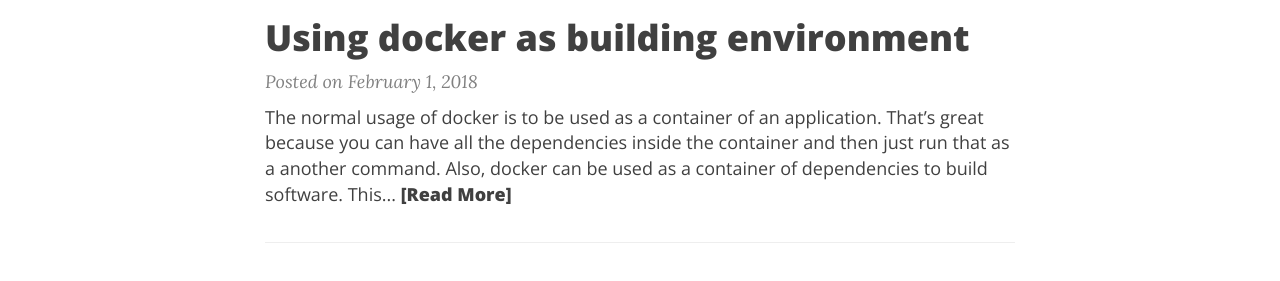
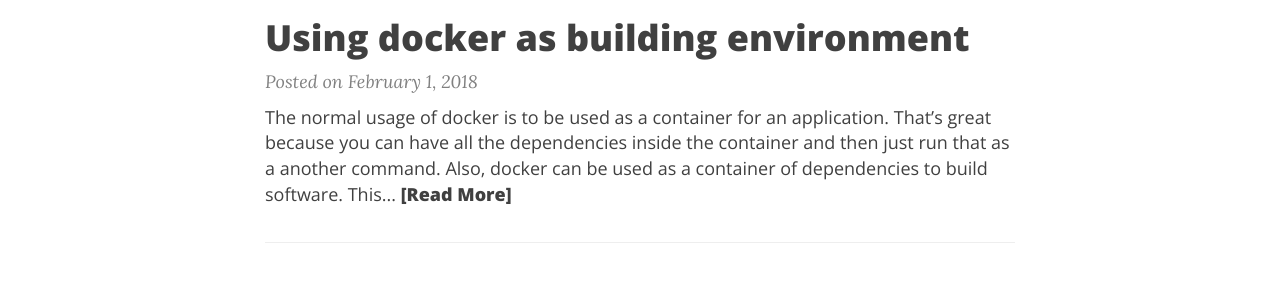
Before and after one commit to ericho/ericho.github.io, a Jekyll site: the page built from index.html, in a window 1280 px wide and 900 px high. Shown: the part 265-546 px from the top of the window. Built offline with Jekyll 4.4.1, drawn with Linux system fonts in a browser that asks for light colours; nearby versions of some CDN libraries; the list of posts is cut into pages by our own code.

```diff
--- a/_posts/2018-02-01-using-docker-to-build.md
+++ b/_posts/2018-02-01-using-docker-to-build.md
@@ -4,7 +4,7 @@ title: "Using docker as building environment"
 date: 2018-02-01
 ---
 
-The normal usage of docker is to be used as a container of an application. That's great because you can have all the dependencies inside the container and then just run that as a another command. Also, docker can be used as a container of dependencies to build software. This usage can be seen in Travis CI, for example, sometime ago I worked to [enable a C/C++ project in Travis CI](https://travis-ci.org/intel-ctrlsys/sensys) with a [nightmare of dependencies involved](https://github.com/intel-ctrlsys/infra-helpers/blob/master/Dockerfiles/sensys-bld/Dockerfile). I solved that by creating a Dockerfile with all the dependencies needed and then build the software inside the container.
+The normal usage of docker is to be used as a container for an application. That's great because you can have all the dependencies inside the container and then just run that as a another command. Also, docker can be used as a container of dependencies to build software. This usage can be seen in Travis CI, for example, sometime ago I worked to [enable a C/C++ project in Travis CI](https://travis-ci.org/intel-ctrlsys/sensys) with a [nightmare of dependencies involved](https://github.com/intel-ctrlsys/infra-helpers/blob/master/Dockerfiles/sensys-bld/Dockerfile). I solved that by creating a Dockerfile with all the dependencies needed and then build the software inside the container.
 
 But, can we use the same building model from our development systems? And yes, of course is possible!. Imagine you have Fedora (as my case) or macOS or even Windows and you need to develop and test software for CentOS 7.2/7.3 and openSUSE. You can achieve this with docker. In the following sections I'll describe how to setup a docker image to build C++17 software under CentOS 7.3.
 
@@ -42,10 +42,11 @@ Successfully built af466b33ba83
 
 ## Running the image
 
-The proposed workflow here would be,
-    1. To have a folder with the source code.
-    2. Run `/bin/bash` from the container and share that folder with the host system.
-    3. Build our program inside the container.
+The proposed workflow here would be:
+
+1. To have a folder with the source code.
+2. Run `/bin/bash` from the container and share that folder with the host system.
+3. Build our program inside the container.
 
 ### Disable SELinux
 
@@ -125,6 +126,5 @@ And you can use `gdb` freely.
 ## Drawbacks
 
 Here are some possible problems using this mode:
-
-    1. The image size is huge: As there is a lot of dependencies installed it's expected to have big images.
-    2. I only testing this mode in Linux, I tried in Windows 10 using the Linux subsystem, but unfortunately, sharing folders between Linux and Windows doesn't work as expected.
+1. The image size is huge: As there is a lot of dependencies installed it's expected to have big images.
+2. I only testing this mode in Linux, I tried in Windows 10 using the Linux subsystem, but unfortunately, sharing folders between Linux and Windows doesn't work as expected.
```
Also changed, not shown: aboutme.md (+6 -1 lines).
